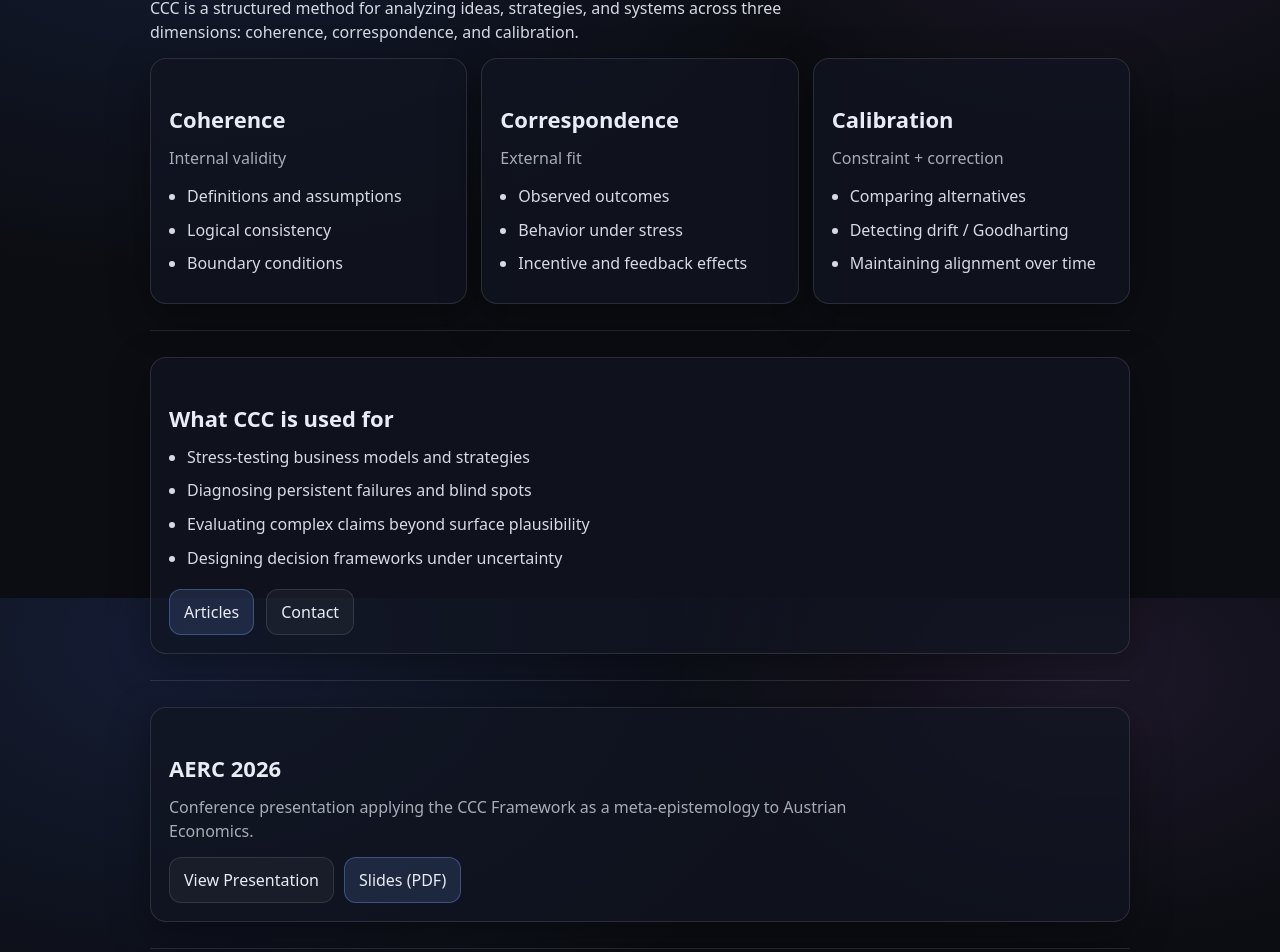
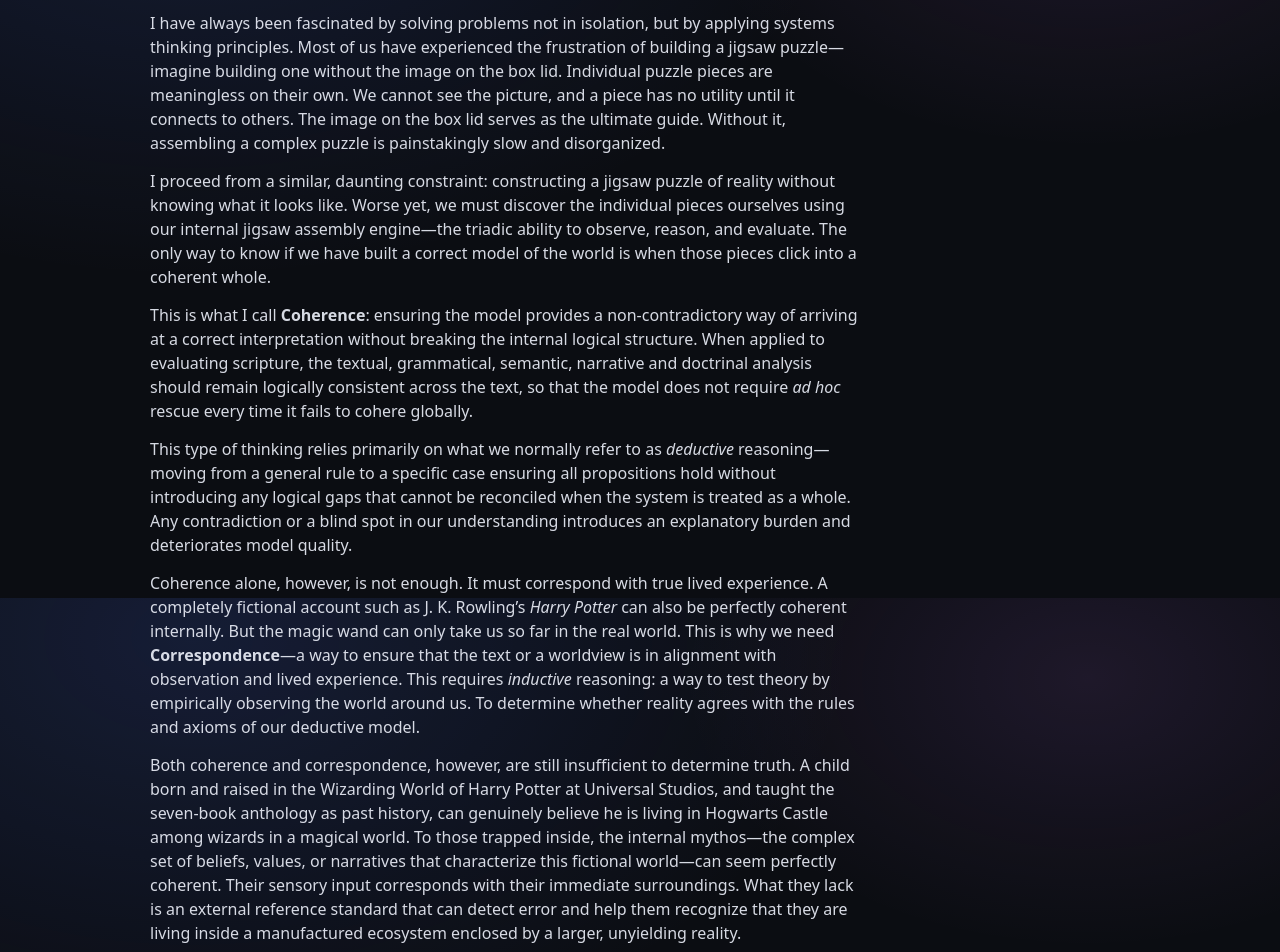
Before and after one commit to azfarsamin/cccframework, a Next.js app: page /ccc in a window 1280 px wide. Shown: the part 202-1154 px from the top of the page. Built offline with nearby package versions, Linux system fonts and the light colour scheme.

Commit message:
Add files via upload

```diff
--- a/app/ccc/page.tsx
+++ b/app/ccc/page.tsx
@@ -1,111 +1,83 @@
-import Link from "next/link";
-
 export default function CCCPage() {
   return (
-    <>
-      <div className="kicker">Method • framework • diagnostic tool</div>
-
-      <h1>The CCC Framework</h1>
+    <article className="cccEssay">
+      <h1>The Three-Legged Stool: Coherence, Correspondence and Calibration</h1>
 
       <p>
-        CCC is a structured method for analyzing ideas, strategies, and systems across three dimensions:
-        coherence, correspondence, and calibration.
+        I have always been fascinated by solving problems not in isolation, but by
+        applying systems thinking principles. Most of us have experienced the
+        frustration of building a jigsaw puzzle—imagine building one without the
+        image on the box lid. Individual puzzle pieces are meaningless on their own.
+        We cannot see the picture, and a piece has no utility until it connects to
+        others. The image on the box lid serves as the ultimate guide. Without it,
+        assembling a complex puzzle is painstakingly slow and disorganized.
       </p>
 
-      <div className="grid three">
-        <div className="card">
-          <h2>Coherence</h2>
-          <p className="muted">Internal validity</p>
+      <p>
+        I proceed from a similar, daunting constraint: constructing a jigsaw puzzle
+        of reality without knowing what it looks like. Worse yet, we must discover
+        the individual pieces ourselves using our internal jigsaw assembly engine—the
+        triadic ability to observe, reason, and evaluate. The only way to know if we
+        have built a correct model of the world is when those pieces click into a
+        coherent whole.
+      </p>
 
-          <ul className="list">
-            <li>Definitions and assumptions</li>
-            <li>Logical consistency</li>
-            <li>Boundary conditions</li>
-          </ul>
-        </div>
+      <p>
+        This is what I call <strong>Coherence</strong>: ensuring the model provides
+        a non-contradictory way of arriving at a correct interpretation without
+        breaking the internal logical structure. When applied to evaluating
+        scripture, the textual, grammatical, semantic, narrative and doctrinal
+        analysis should remain logically consistent across the text, so that the
+        model does not require <em>ad hoc</em> rescue every time it fails to cohere
+        globally.
+      </p>
 
-        <div className="card">
-          <h2>Correspondence</h2>
-          <p className="muted">External fit</p>
+      <p>
+        This type of thinking relies primarily on what we normally refer to as{" "}
+        <em>deductive</em> reasoning—moving from a general rule to a specific case
+        ensuring all propositions hold without introducing any logical gaps that
+        cannot be reconciled when the system is treated as a whole. Any contradiction
+        or a blind spot in our understanding introduces an explanatory burden and
+        deteriorates model quality.
+      </p>
 
-          <ul className="list">
-            <li>Observed outcomes</li>
-            <li>Behavior under stress</li>
-            <li>Incentive and feedback effects</li>
-          </ul>
-        </div>
+      <p>
+        Coherence alone, however, is not enough. It must correspond with true lived
+        experience. A completely fictional account such as J. K. Rowling’s{" "}
+        <em>Harry Potter</em> can also be perfectly coherent internally. But the
+        magic wand can only take us so far in the real world. This is why we need{" "}
+        <strong>Correspondence</strong>—a way to ensure that the text or a worldview
+        is in alignment with observation and lived experience. This requires{" "}
+        <em>inductive</em> reasoning: a way to test theory by empirically observing
+        the world around us. To determine whether reality agrees with the rules and
+        axioms of our deductive model.
+      </p>
 
-        <div className="card">
-          <h2>Calibration</h2>
-          <p className="muted">Constraint + correction</p>
+      <p>
+        Both coherence and correspondence, however, are still insufficient to
+        determine truth. A child born and raised in the Wizarding World of Harry
+        Potter at Universal Studios, and taught the seven-book anthology as past
+        history, can genuinely believe he is living in Hogwarts Castle among
+        wizards in a magical world. To those trapped inside, the internal mythos—the
+        complex set of beliefs, values, or narratives that characterize this fictional
+        world—can seem perfectly coherent. Their sensory input corresponds with
+        their immediate surroundings. What they lack is an external reference
+        standard that can detect error and help them recognize that they are living
+        inside a manufactured ecosystem enclosed by a larger, unyielding reality.
+      </p>
 
-          <ul className="list">
-            <li>Comparing alternatives</li>
-            <li>Detecting drift / Goodharting</li>
-            <li>Maintaining alignment over time</li>
-          </ul>
-        </div>
-      </div>
+      <p>
+        Thus, in order to detect inner logical inconsistencies and recognize when
+        reality diverges from theory, we need a third axis to form hypotheses and
+        test them based on a criterion of truth. This axis enables us to select the
+        best explanation on the basis of the totality of evidence. This is arguably
+        the least understood, and I call it <strong>Calibration</strong>.
+      </p>
 
-      <div className="hr" />
-
-      <div className="card">
-        <h2>What CCC is used for</h2>
-
-        <ul className="list">
-          <li>Stress-testing business models and strategies</li>
-          <li>Diagnosing persistent failures and blind spots</li>
-          <li>Evaluating complex claims beyond surface plausibility</li>
-          <li>Designing decision frameworks under uncertainty</li>
-        </ul>
-
-        <div className="ctaRow">
-          <Link className="button primary" href="/articles">
-            Articles
-          </Link>
-
-          <Link className="button" href="/contact">
-            Contact
-          </Link>
-        </div>
-      </div>
-
-      <div className="hr" />
-
-      <div className="card">
-        <h2>AERC 2026</h2>
-
-        <p className="muted">
-          Conference presentation applying the CCC Framework as a meta-epistemology to Austrian Economics.
-        </p>
-
-        <div className="bookActions">
-          <Link className="button" href="/work/aerc-2026">
-            View Presentation
-          </Link>
-
-          <a
-            className="button primary"
-            href="/pdfs/aerc-2026-slides.pdf"
-            target="_blank"
-            rel="noreferrer"
-          >
-            Slides (PDF)
-          </a>
-        </div>
-      </div>
-
-      <div className="hr" />
-
-      <div className="card">
-        <h2>Current Research</h2>
-
-        <ul className="list">
-          <li>CCC Framework applied to Austrian Economics</li>
-          <li>AI-based calibrated reasoning and thinking systems</li>
-          <li>Humean IS–OUGHT problem in modern epistemology</li>
-        </ul>
-      </div>
-    </>
+      <p>
+        This triad completes the{" "}
+        <strong>CCC (Coherence-Correspondence-Calibration) Framework</strong>.
+      </p>
+    </article>
   );
 }
```
